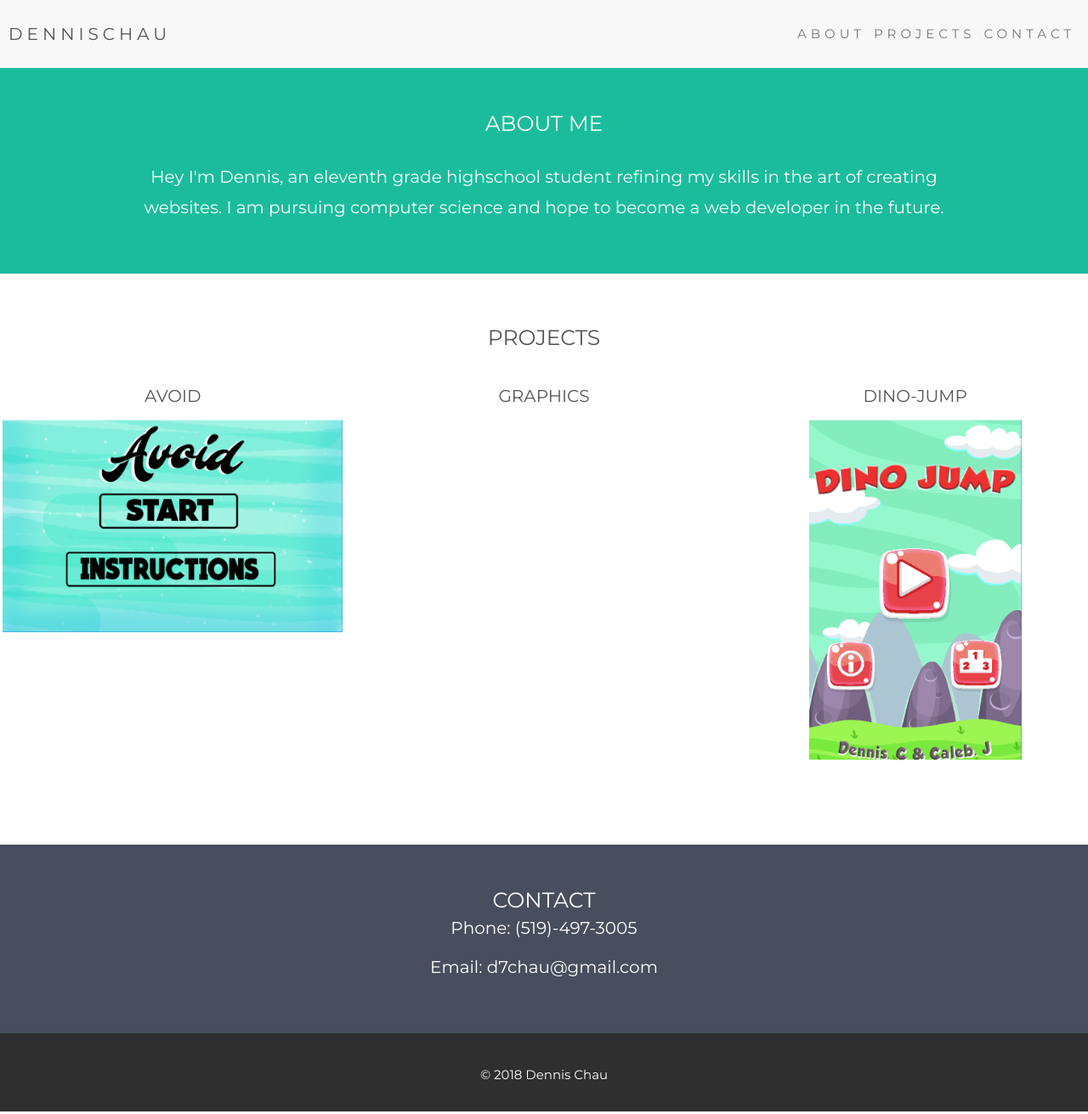
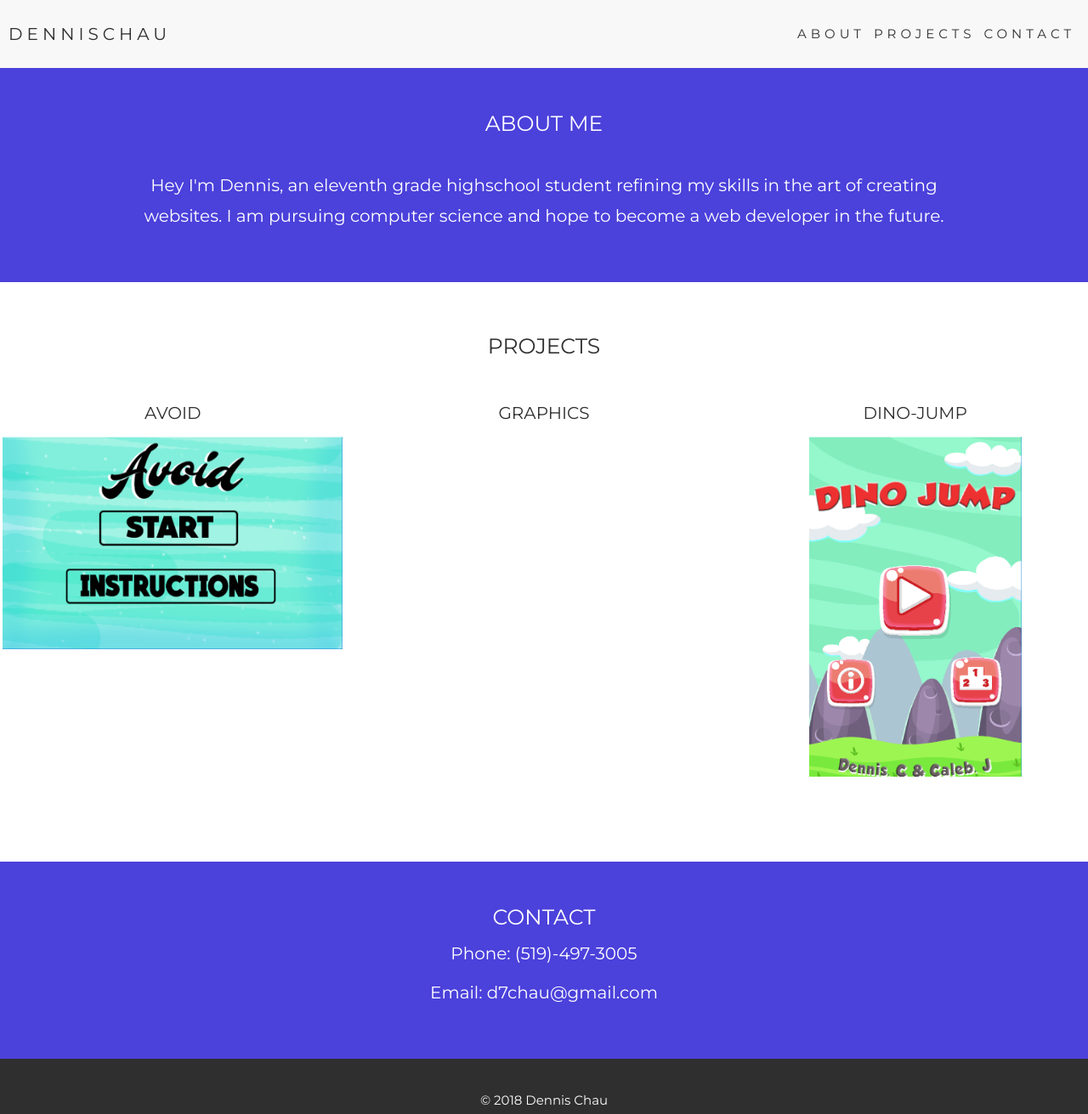
Before and after one commit to d7chau/First-Website, a plain HTML site: page index.html in a window 1280 px wide. Shown: the whole page at 85% size. Drawn offline with nearby package versions, Linux system fonts and the light colour scheme.

Commit message:
Changed Colour Scheme

```diff
--- a/css/custom.css
+++ b/css/custom.css
@@ -9,30 +9,30 @@ body {
   }
 
   .margin {
-    margin-bottom: 0px;
+    margin-bottom: 10px;
   }
 
   .bg-1 {
-    background-color: #1abc9c;
-    /* Green */
+    background-color: #4b41db;
+    /* About */
     color: #ffffff;
   }
 
   .bg-2 {
-    background-color: #474e5d;
-    /* Dark Blue */
+    background-color: #4b41db;
+    /* Contact */
     color: #ffffff;
   }
 
   .bg-3 {
     background-color: #ffffff;
-    /* White */
-    color: #555555;
+    /* Projects */
+    color: #2f2f2f;
   }
 
   .bg-4 {
     background-color: #2f2f2f;
-    /* Black Gray */
+    /* Footer */
     color: #fff;
   }
 
@@ -89,10 +89,21 @@ body {
   }
 
 .navleft{
-    color:#555555;
+    color:#2f2f2f;
     font-size: 20px;
   }
 
+  .navleft:hover{
+    color: #4b41db;
+    font-weight:bold;
+    text-decoration: none;
+  }
+
+  .navbar-default .navbar-nav>li>a {
+    color: #2f2f2f;
+}
+
   .navbar-nav li a:hover {
-    color: #1abc9c !important;
+    color: #4b41db !important;
+    font-weight:bold;
   }
```
